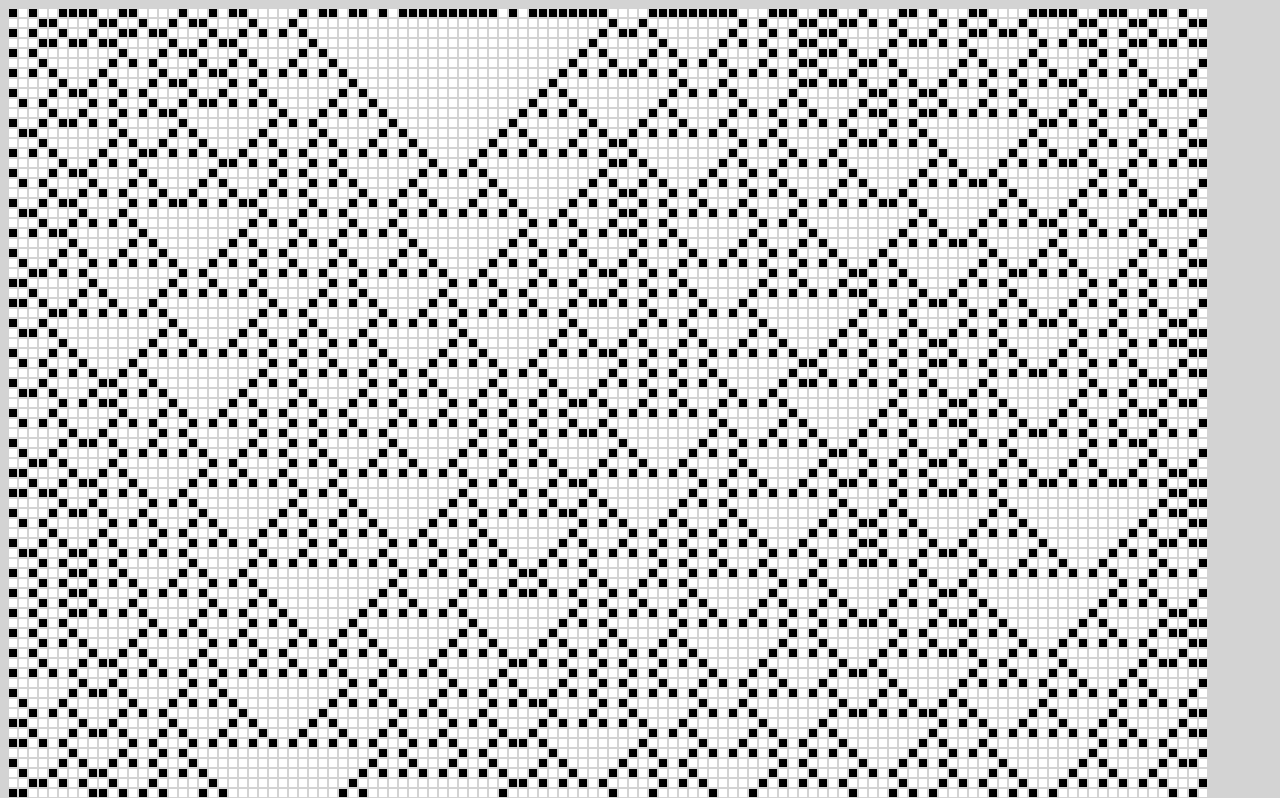
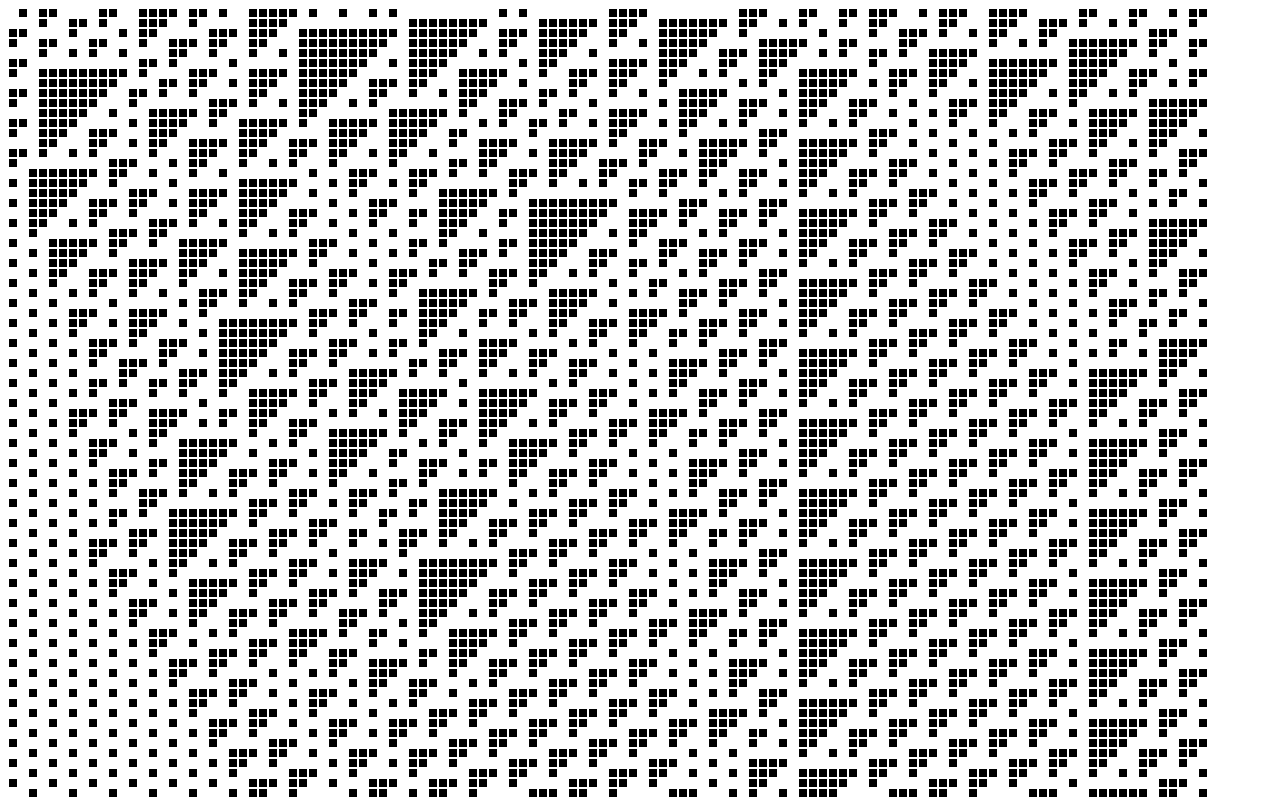
Before and after one commit to TimFenwick15/CellularAutomataCodeAlong, a plain HTML site: page index.html in a window 1280 px wide. Shown: the top 798 px of the page. Drawn offline with Linux system fonts and the light colour scheme.

Commit message:
Matched colour with WolframAlpha, added bin->dec function

```diff
--- a/index.html
+++ b/index.html
@@ -2,7 +2,7 @@
 <head>
 <style>
   body {
-    background-color: #d3d3d3;
+    background-color: #ffffff;/*#d3d3d3;*/
   }
   .row {
     height: 10px;
@@ -14,10 +14,10 @@
     display: inline-block;
   }
   .active {
-    background-color: #ffffff;
+    background-color: #000000;
   }
   .inactive {
-    background-color: #000000;
+    background-color: #ffffff;
   }
 
 </style>
@@ -26,11 +26,24 @@
 <body>
 </body>
 <script>
-  const width  = 120
-  const height = 120
-  //const rule   = [1, 0, 1, 1, 0, 1, 1, 0]
-  const rule   = [1, 1, 1, 0, 1, 1, 0, 1]
+  const width      = 120
+  const height     = 120
+  const ruleNumber = 145
+  const rule       = decTo8DigitBinary(ruleNumber)
+  console.log('Rule', ruleNumber, ':', ...rule)
 
+
+  function decTo8DigitBinary(decNumber) {
+    var binArr = [];
+    var idx;
+    binArr = Number(decNumber).toString(2).split("");
+    for (idx = 0; idx < 8; idx++) {
+      if (binArr[idx] === undefined)
+        binArr.unshift(0);
+      binArr[idx] = Number(binArr[idx]);
+    }
+    return binArr;
+  }
 
 
   function isActive(divIndex) {
@@ -64,6 +77,7 @@
     }
   }
 
+
   function makeRow() {
     const row = document.createElement('div')
     row.className = 'row'
@@ -76,10 +90,9 @@
     }
   }
 
-  for (let i = 0; i < height; i++) {
-    console.log('Drawing row', i)
+
+  for (let i = 0; i < height; i++)
     makeRow()
-  }
 
 </script>
 </html>
```
